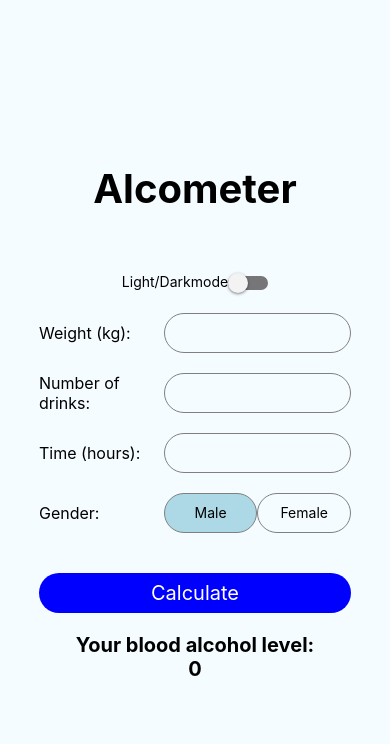
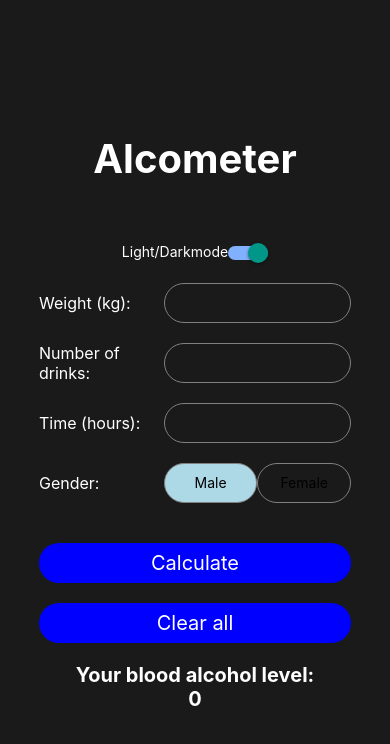
Before and after one commit to ToniJukkola/RN-Alcometer, a React Native app: screen / in a window 390 px wide. Shown: the top 744 px of the page. Built offline with nearby package versions, Linux system fonts and the light colour scheme.

Commit message:
Clearing button added

```diff
--- a/App.js
+++ b/App.js
@@ -8,7 +8,10 @@ const Alcometer = () => {
   const [drinks, setDrinks] = useState('');
   const [hours, setHours] = useState('');
   const [bac, setBac] = useState(0);
-  const [isDarkMode, setIsDarkMode] = useState(Appearance.getColorScheme() === 'dark');
+  const [isDarkMode, setIsDarkMode] = useState(Appearance.getColorScheme() === 'light');
+
+
+  const Theme = isDarkMode ? styles.darkTheme : styles.lightTheme;
 
     const calculate = () => {
       const alcoholConsumed = drinks * 0.33;
@@ -20,11 +23,17 @@ const Alcometer = () => {
       setBac(bacResult.toFixed(2));
     };
 
+    const clearInputs = () => {
+      setWeight('');
+      setGender('male');
+      setDrinks('');
+      setHours('');
+      setBac(0);
+    };
+
     const toggleDarkMode = () => {
       setIsDarkMode(!isDarkMode);
     };
-
-    const Theme = isDarkMode ? styles.darkTheme : styles.lightTheme;
 
     const resultColor = () => {
       if(bac>= 0.5 && bac <1){
@@ -114,6 +123,9 @@ const Alcometer = () => {
       <TouchableOpacity onPress={() => calculate()} style={[styles.calculateButton]}>
         <Text style={styles.calculateButtonText}>Calculate</Text>
       </TouchableOpacity>
+      <TouchableOpacity onPress={() => clearInputs()} style={[styles.calculateButton]}>
+        <Text style={styles.calculateButtonText}>Clear all</Text>
+      </TouchableOpacity>
       <View style={[styles.resultContainer, Theme]}>
       <Text style={[styles.resultText, Theme, resultColor()]}>Your blood alcohol level:</Text>
         <Text style={[styles.resultText, Theme, resultColor()]}>{bac}</Text>
```
